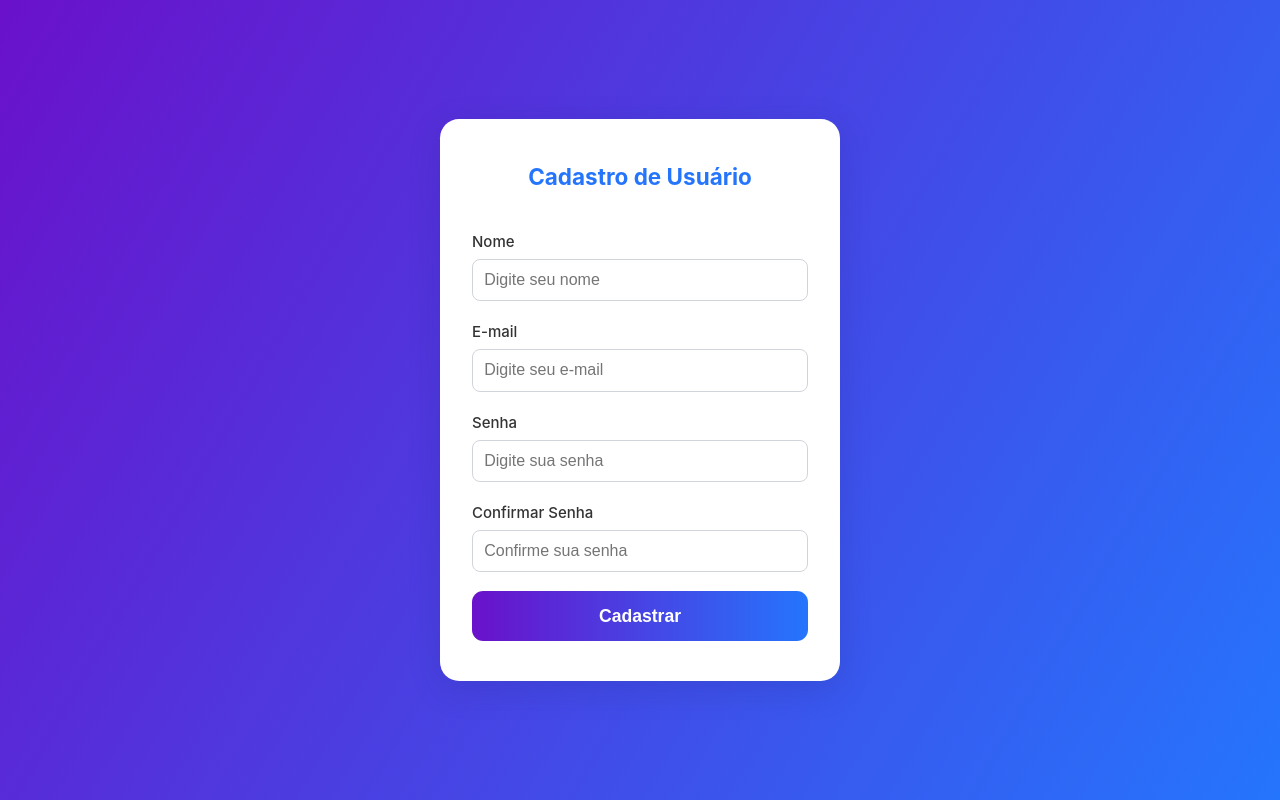
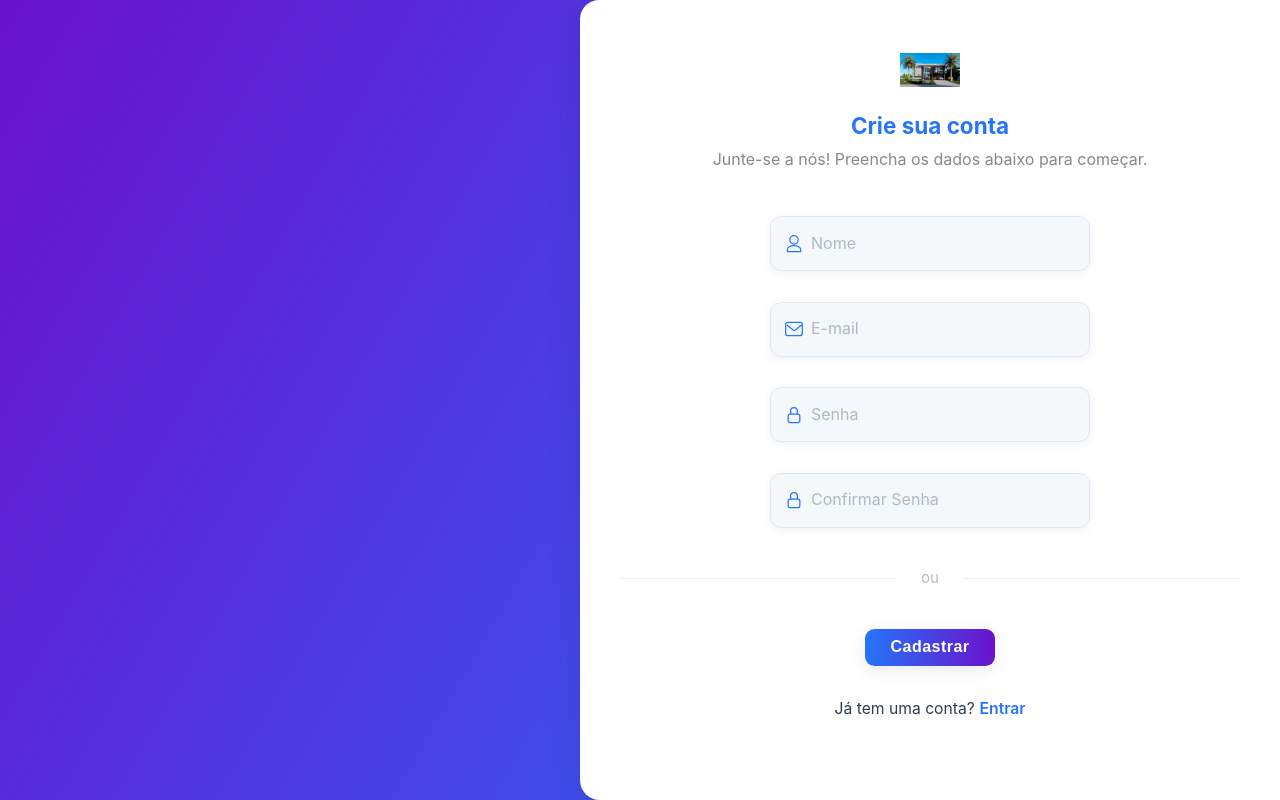
Before and after one commit to 917rafael/front-primeiro.lar-2, a Vue app: page /cadastro in a window 1280 px wide. Built offline with nearby package versions, Linux system fonts and the light colour scheme.

Commit message:
feat: "arrumando a pagina de login e cadastro"  #8

```diff
--- a/src/views/CadastroUsuario.vue
+++ b/src/views/CadastroUsuario.vue
@@ -29,28 +29,49 @@ function cadastrar() {
 </script>
 
 <template>
-  <div class="cadastro-container">
+  <div class="cadastro-container right-align">
     <form class="cadastro-form" @submit.prevent="cadastrar">
-      <h2>Cadastro de Usuário</h2>
+      <div class="cadastro-header">
+        <img src="/src/assets/img/image.png" alt="Logo" class="cadastro-logo" />
+        <h2>Crie sua conta</h2>
+        <p class="cadastro-subtitle">Junte-se a nós! Preencha os dados abaixo para começar.</p>
+      </div>
       <div v-if="erro" class="alert erro">{{ erro }}</div>
       <div v-if="sucesso" class="alert sucesso">{{ sucesso }}</div>
-      <div class="form-group">
+      <div class="form-group floating-label">
+        <span class="input-icon">
+          <svg width="20" height="20" fill="none" viewBox="0 0 24 24"><path stroke="#2575fc" stroke-width="1.5" d="M12 12a5 5 0 1 0 0-10 5 5 0 0 0 0 10Zm0 2c-4.418 0-8 2.015-8 4.5V21h16v-2.5c0-2.485-3.582-4.5-8-4.5Z"/></svg>
+        </span>
+        <input id="nome" v-model="nome" type="text" required placeholder=" " />
         <label for="nome">Nome</label>
-        <input id="nome" v-model="nome" type="text" placeholder="Digite seu nome" required />
       </div>
-      <div class="form-group">
+      <div class="form-group floating-label">
+        <span class="input-icon">
+          <svg width="20" height="20" fill="none" viewBox="0 0 24 24"><path stroke="#2575fc" stroke-width="1.5" d="M2 6.5A2.5 2.5 0 0 1 4.5 4h15A2.5 2.5 0 0 1 22 6.5v11A2.5 2.5 0 0 1 19.5 20h-15A2.5 2.5 0 0 1 2 17.5v-11Zm1.6.6 7.4 6.2a2 2 0 0 0 2.6 0l7.4-6.2"/></svg>
+        </span>
+        <input id="email" v-model="email" type="email" required placeholder=" " />
         <label for="email">E-mail</label>
-        <input id="email" v-model="email" type="email" placeholder="Digite seu e-mail" required />
       </div>
-      <div class="form-group">
+      <div class="form-group floating-label">
+        <span class="input-icon">
+          <svg width="20" height="20" fill="none" viewBox="0 0 24 24"><rect width="14" height="10" x="5" y="11" stroke="#2575fc" stroke-width="1.5" rx="2"/><path stroke="#2575fc" stroke-width="1.5" d="M8 11V7a4 4 0 1 1 8 0v4"/></svg>
+        </span>
+        <input id="senha" v-model="senha" type="password" required placeholder=" " />
         <label for="senha">Senha</label>
-        <input id="senha" v-model="senha" type="password" placeholder="Digite sua senha" required />
       </div>
-      <div class="form-group">
+      <div class="form-group floating-label">
+        <span class="input-icon">
+          <svg width="20" height="20" fill="none" viewBox="0 0 24 24"><rect width="14" height="10" x="5" y="11" stroke="#2575fc" stroke-width="1.5" rx="2"/><path stroke="#2575fc" stroke-width="1.5" d="M8 11V7a4 4 0 1 1 8 0v4"/></svg>
+        </span>
+        <input id="confirmarSenha" v-model="confirmarSenha" type="password" required placeholder=" " />
         <label for="confirmarSenha">Confirmar Senha</label>
-        <input id="confirmarSenha" v-model="confirmarSenha" type="password" placeholder="Confirme sua senha" required />
       </div>
+      <div class="divider"><span>ou</span></div>
       <button type="submit">Cadastrar</button>
+      <div class="link-login">
+        <span>Já tem uma conta?</span>
+        <a href="/login">Entrar</a>
+      </div>
     </form>
   </div>
 </template>
@@ -58,70 +79,199 @@ function cadastrar() {
 <style scoped>
 .cadastro-container {
   min-height: 100vh;
+  max-height: 100vh;
+  height: 100vh;
   display: flex;
   align-items: center;
-  justify-content: center;
+  width: 100%;
   background: linear-gradient(120deg, #6a11cb 0%, #2575fc 100%);
-  padding: 2rem;
+}
+
+.right-align {
+  justify-content: flex-end;
 }
 
 .cadastro-form {
+ border-top-left-radius: 1.2rem;
+ border-bottom-left-radius: 20px;
   background: #fff;
   padding: 2.5rem 2rem;
-  border-radius: 1.2rem;
   box-shadow: 0 8px 32px 0 rgba(31, 38, 135, 0.2);
-  width: 100%;
-  max-width: 400px;
+  width: 150%;
+  max-width: 700px;
+  min-height: 100vh;
+  max-height: 100vh;
+  height: 100vh;
   display: flex;
   flex-direction: column;
   gap: 1.2rem;
+  align-items: center;
+}
+
+.cadastro-header {
+  display: flex;
+  flex-direction: column;
+  align-items: center;
+  gap: 0.3rem;
+  margin-bottom: 1rem;
+}
+
+.cadastro-logo {
+  width: 60px;
+  height: 60px;
+  object-fit: contain;
+  margin-bottom: 0.2rem;
+}
+
+.cadastro-subtitle {
+  color: #888;
+  font-size: 1rem;
+  margin-top: -0.3rem;
+  margin-bottom: 0.5rem;
 }
 
 .cadastro-form h2 {
   text-align: center;
   color: #2575fc;
-  margin-bottom: 1rem;
+  margin-bottom: 0.2rem;
   font-weight: 700;
 }
 
 .form-group {
   display: flex;
-  flex-direction: column;
-  gap: 0.3rem;
+  flex-direction: row;
+  align-items: center;
+  gap: 0.7rem;
+  width: 100%;
+  max-width: 320px;
+  margin: 0 auto 0.7rem auto;
+  position: relative;
+  background: #f4f8fb;
+  border-radius: 0.7rem;
+  box-shadow: 0 2px 8px 0 rgba(31, 38, 135, 0.07);
+  border: 1.5px solid #e3e8ee;
+  transition: border 0.2s, box-shadow 0.2s;
 }
 
-.form-group label {
-  font-weight: 500;
-  color: #333;
+.form-group:focus-within {
+  border: 1.5px solid #2575fc;
+  box-shadow: 0 0 0 3px #2575fc22, 0 2px 8px 0 rgba(31, 38, 135, 0.09);
 }
 
-.form-group input {
-  padding: 0.7rem;
-  border: 1px solid #d1d5db;
-  border-radius: 0.5rem;
-  font-size: 1rem;
-  transition: border 0.2s;
+.input-icon {
+  display: flex;
+  align-items: center;
+  margin-left: 0.8rem;
+  color: #2575fc;
 }
 
-.form-group input:focus {
-  border: 1.5px solid #2575fc;
+.floating-label input {
+  flex: 1;
+  border: none;
+  background: transparent;
+  padding: 1.1rem 0.7rem 1.1rem 0.2rem;
+  font-size: 1rem;
+  color: #222;
   outline: none;
+  box-shadow: none;
+  transition: background 0.2s;
+  z-index: 1;
+}
+
+.floating-label label {
+  position: absolute;
+  left: 2.5rem;
+  top: 50%;
+  transform: translateY(-50%);
+  color: #b0b8c1;
+  font-size: 1rem;
+  pointer-events: none;
+  background: transparent;
+  transition: 0.2s cubic-bezier(.4,0,.2,1);
+  z-index: 2;
+}
+
+.floating-label input:focus + label,
+.floating-label input:not(:placeholder-shown) + label {
+  top: 0.3rem;
+  left: 2.3rem;
+  font-size: 0.82rem;
+  color: #2575fc;
+  background: #fff;
+  padding: 0 0.2rem;
+  border-radius: 0.3rem;
+}
+
+.floating-label input::placeholder {
+  color: transparent;
+  opacity: 0;
 }
 
 button[type="submit"] {
-  background: linear-gradient(90deg, #6a11cb 0%, #2575fc 100%);
+  background: linear-gradient(90deg, #2575fc 0%, #6a11cb 100%);
   color: #fff;
   font-weight: 600;
-  padding: 0.9rem;
+  padding: 0.6rem 1.6rem;
   border: none;
-  border-radius: 0.7rem;
-  font-size: 1.1rem;
+  border-radius: 0.6rem;
+  font-size: 1rem;
   cursor: pointer;
-  transition: background 0.2s;
+  box-shadow: 0 4px 16px 0 rgba(38, 50, 56, 0.10);
+  transition: background 0.2s, transform 0.15s, box-shadow 0.2s;
+  letter-spacing: 0.03em;
+  margin-top: 0.7rem;
+  margin-bottom: 0.2rem;
+  min-width: 120px;
+  width: auto;
 }
 
 button[type="submit"]:hover {
-  background: linear-gradient(90deg, #2575fc 0%, #6a11cb 100%);
+  background: linear-gradient(90deg, #6a11cb 0%, #2575fc 100%);
+  transform: translateY(-2px) scale(1.04);
+  box-shadow: 0 8px 24px 0 rgba(38, 50, 56, 0.16);
+}
+
+.divider {
+  display: flex;
+  align-items: center;
+  text-align: center;
+  margin: 0.5rem 0 0.5rem 0;
+  width: 100%;
+}
+
+.divider span {
+  background: #fff;
+  padding: 0 1rem;
+  color: #bbb;
+  font-size: 0.95rem;
+  position: relative;
+  z-index: 1;
+}
+
+.divider:before, .divider:after {
+  content: '';
+  flex: 1;
+  border-bottom: 1px solid #eee;
+  margin: 0 0.5rem;
+}
+
+.link-login {
+  text-align: center;
+  margin-top: 0.5rem;
+  font-size: 0.98rem;
+  width: 100%;
+}
+
+.link-login a {
+  color: #2575fc;
+  text-decoration: none;
+  font-weight: 600;
+  margin-left: 0.3rem;
+  transition: color 0.2s;
+}
+
+.link-login a:hover {
+  color: #6a11cb;
 }
 
 .alert {
@@ -129,6 +279,7 @@ button[type="submit"]:hover {
   border-radius: 0.5rem;
   text-align: center;
   font-size: 0.98rem;
+  width: 100%;
 }
 
 .alert.erro {
@@ -144,6 +295,9 @@ button[type="submit"]:hover {
 }
 
 @media (max-width: 500px) {
+  .cadastro-container {
+    justify-content: center;
+  }
   .cadastro-form {
     padding: 1.2rem 0.5rem;
     max-width: 95vw;
--- a/src/views/LoginDoCliente.vue
+++ b/src/views/LoginDoCliente.vue
@@ -13,7 +13,7 @@ function login() {
     erro.value = 'Preencha todos os campos.'
     return
   }
-  // Simulação de login
+
   if (email.value === 'cliente@email.com' && senha.value === '123456') {
     sucesso.value = 'Login realizado com sucesso!'
     email.value = ''
@@ -34,13 +34,19 @@ function login() {
       </div>
       <div v-if="erro" class="alert erro">{{ erro }}</div>
       <div v-if="sucesso" class="alert sucesso">{{ sucesso }}</div>
-      <div class="form-group">
+      <div class="form-group floating-label">
+        <span class="input-icon">
+          <svg width="20" height="20" fill="none" viewBox="0 0 24 24"><path stroke="#ff5e62" stroke-width="1.5" d="M2 6.5A2.5 2.5 0 0 1 4.5 4h15A2.5 2.5 0 0 1 22 6.5v11A2.5 2.5 0 0 1 19.5 20h-15A2.5 2.5 0 0 1 2 17.5v-11Zm1.6.6 7.4 6.2a2 2 0 0 0 2.6 0l7.4-6.2"/></svg>
+        </span>
+        <input id="email" v-model="email" type="email" required placeholder=" " />
         <label for="email">E-mail</label>
-        <input id="email" v-model="email" type="email" placeholder="Digite seu e-mail" required />
       </div>
-      <div class="form-group">
+      <div class="form-group floating-label">
+        <span class="input-icon">
+          <svg width="20" height="20" fill="none" viewBox="0 0 24 24"><rect width="14" height="10" x="5" y="11" stroke="#ff5e62" stroke-width="1.5" rx="2"/><path stroke="#ff5e62" stroke-width="1.5" d="M8 11V7a4 4 0 1 1 8 0v4"/></svg>
+        </span>
+        <input id="senha" v-model="senha" type="password" required placeholder=" " />
         <label for="senha">Senha</label>
-        <input id="senha" v-model="senha" type="password" placeholder="Digite sua senha" required />
       </div>
       <div class="login-options">
         <label class="remember-me">
@@ -48,9 +54,9 @@ function login() {
         </label>
         <a href="#" class="forgot-password">Esqueceu a senha?</a>
       </div>
-      <button type="submit">Entrar</button>
+      <button type="submit" class="login-btn-pro">Entrar</button>
       <div class="divider"><span>ou</span></div>
-      <button type="button" class="google-login">
+      <button type="button" class="google-login-pro">
         <img src="https://www.svgrepo.com/show/475656/google-color.svg" alt="Google" class="google-icon" />
         Entrar com Google
       </button>
@@ -63,18 +69,14 @@ function login() {
 </template>
 
 <style scoped>
-/* Dimensões e alinhamento da div login-container */
+
 .login-container {
-  min-height: 100vh; /* Faz a div ocupar 100% da altura da tela */
-  max-height: 100vh; /* Garante que não passe de 100% da altura */
-  height: 100vh;     /* Garante 100% para cima e para baixo */
+  min-height: 100vh;
+  max-height: 100vh;
+  height: 100vh;
   display: flex;
   align-items: center;
-  width: 100%; /* Faz a div ocupar 100% da largura da tela */
-  /*
-    Para ajustar a espessura (largura) da div de login, altere a propriedade 'width' ou adicione 'max-width' aqui.
-    Exemplo: width: 400px; ou max-width: 500px;
-  */
+  width: 100%;
 }
 
 .right-align {
@@ -82,8 +84,9 @@ function login() {
 }
 
 .login-form {
+  border-top-left-radius: 1.2rem;
+  border-bottom-left-radius: 20px;
   background: #fff;
-  border-radius: 1.2rem;
   box-shadow: 0 8px 32px 0 rgba(31, 38, 135, 0.2);
   display: flex;
   flex-direction: column;
@@ -120,26 +123,72 @@ function login() {
 
 .form-group {
   display: flex;
-  flex-direction: column;
-  gap: 0.3rem;
+  flex-direction: row;
+  align-items: center;
+  gap: 0.7rem;
+  width: 100%;
+  max-width: 320px;
+  margin: 0 auto 0.7rem auto;
+  position: relative;
+  background: #f4f8fb;
+  border-radius: 0.7rem;
+  box-shadow: 0 2px 8px 0 rgba(255, 94, 98, 0.07);
+  border: 1.5px solid #f8d3d3;
+  transition: border 0.2s, box-shadow 0.2s;
 }
 
-.form-group label {
-  font-weight: 500;
-  color: #333;
+.form-group:focus-within {
+  border: 1.5px solid #ff5e62;
+  box-shadow: 0 0 0 3px #ff5e6233, 0 2px 8px 0 rgba(255, 94, 98, 0.09);
 }
 
-.form-group input {
-  padding: 0.7rem;
-  border: 1px solid #d1d5db;
-  border-radius: 0.5rem;
-  font-size: 1rem;
-  transition: border 0.2s;
+.input-icon {
+  display: flex;
+  align-items: center;
+  margin-left: 0.8rem;
+  color: #ff5e62;
 }
 
-.form-group input:focus {
-  border: 1.5px solid #ff5e62;
+.floating-label input {
+  flex: 1;
+  border: none;
+  background: transparent;
+  padding: 1.1rem 0.7rem 1.1rem 0.2rem;
+  font-size: 1rem;
+  color: #222;
   outline: none;
+  box-shadow: none;
+  transition: background 0.2s;
+  z-index: 1;
+}
+
+.floating-label label {
+  position: absolute;
+  left: 2.5rem;
+  top: 50%;
+  transform: translateY(-50%);
+  color: #b0b8c1;
+  font-size: 1rem;
+  pointer-events: none;
+  background: transparent;
+  transition: 0.2s cubic-bezier(.4,0,.2,1);
+  z-index: 2;
+}
+
+.floating-label input:focus + label,
+.floating-label input:not(:placeholder-shown) + label {
+  top: 0.3rem;
+  left: 2.3rem;
+  font-size: 0.82rem;
+  color: #ff5e62;
+  background: #fff;
+  padding: 0 0.2rem;
+  border-radius: 0.3rem;
+}
+
+.floating-label input::placeholder {
+  color: transparent;
+  opacity: 0;
 }
 
 button[type="submit"] {
@@ -226,26 +275,58 @@ button[type="submit"]:hover {
   margin: 0 0.5rem;
 }
 
-.google-login {
+/* Botão de login mais bonito */
+.login-btn-pro {
+  background: linear-gradient(90deg, #ff9966 0%, #ff5e62 100%);
+  color: #fff;
+  font-weight: 700;
+  padding: 0.65rem 1.7rem;
+  border: none;
+  border-radius: 0.7rem 1.5rem 0.7rem 1.5rem;
+  font-size: 1.08rem;
+  cursor: pointer;
+  box-shadow: 0 4px 16px 0 rgba(255, 94, 98, 0.10);
+  transition: background 0.2s, transform 0.15s, box-shadow 0.2s;
+  letter-spacing: 0.04em;
+  margin-top: 0.7rem;
+  margin-bottom: 0.2rem;
+  min-width: 120px;
+  width: auto;
   display: flex;
   align-items: center;
   justify-content: center;
-  gap: 0.6rem;
+}
+
+.login-btn-pro:hover {
+  background: linear-gradient(90deg, #ff5e62 0%, #ff9966 100%);
+  transform: translateY(-2px) scale(1.04);
+  box-shadow: 0 8px 24px 0 rgba(255, 94, 98, 0.16);
+}
+
+/* Botão Google mais bonito */
+.google-login-pro {
+  display: flex;
+  align-items: center;
+  justify-content: center;
+  gap: 0.7rem;
   background: #fff;
   color: #444;
-  border: 1px solid #eee;
-  border-radius: 0.7rem;
-  font-weight: 600;
-  font-size: 1.05rem;
-  padding: 0.7rem 0;
+  border: 1.5px solid #eee;
+  border-radius: 2rem;
+  font-weight: 700;
+  font-size: 1.08rem;
+  padding: 0.65rem 1.7rem;
   margin-bottom: 0.5rem;
   cursor: pointer;
-  transition: background 0.2s, border 0.2s;
+  box-shadow: 0 2px 12px 0 rgba(66, 133, 244, 0.08);
+  transition: background 0.2s, border 0.2s, box-shadow 0.2s, transform 0.15s;
 }
 
-.google-login:hover {
-  background: #f5f5f5;
-  border: 1px solid #ccc;
+.google-login-pro:hover {
+  background: #f5faff;
+  border: 1.5px solid #b3d0fa;
+  box-shadow: 0 6px 18px 0 rgba(66, 133, 244, 0.13);
+  transform: translateY(-2px) scale(1.03);
 }
 
 .google-icon {
```
